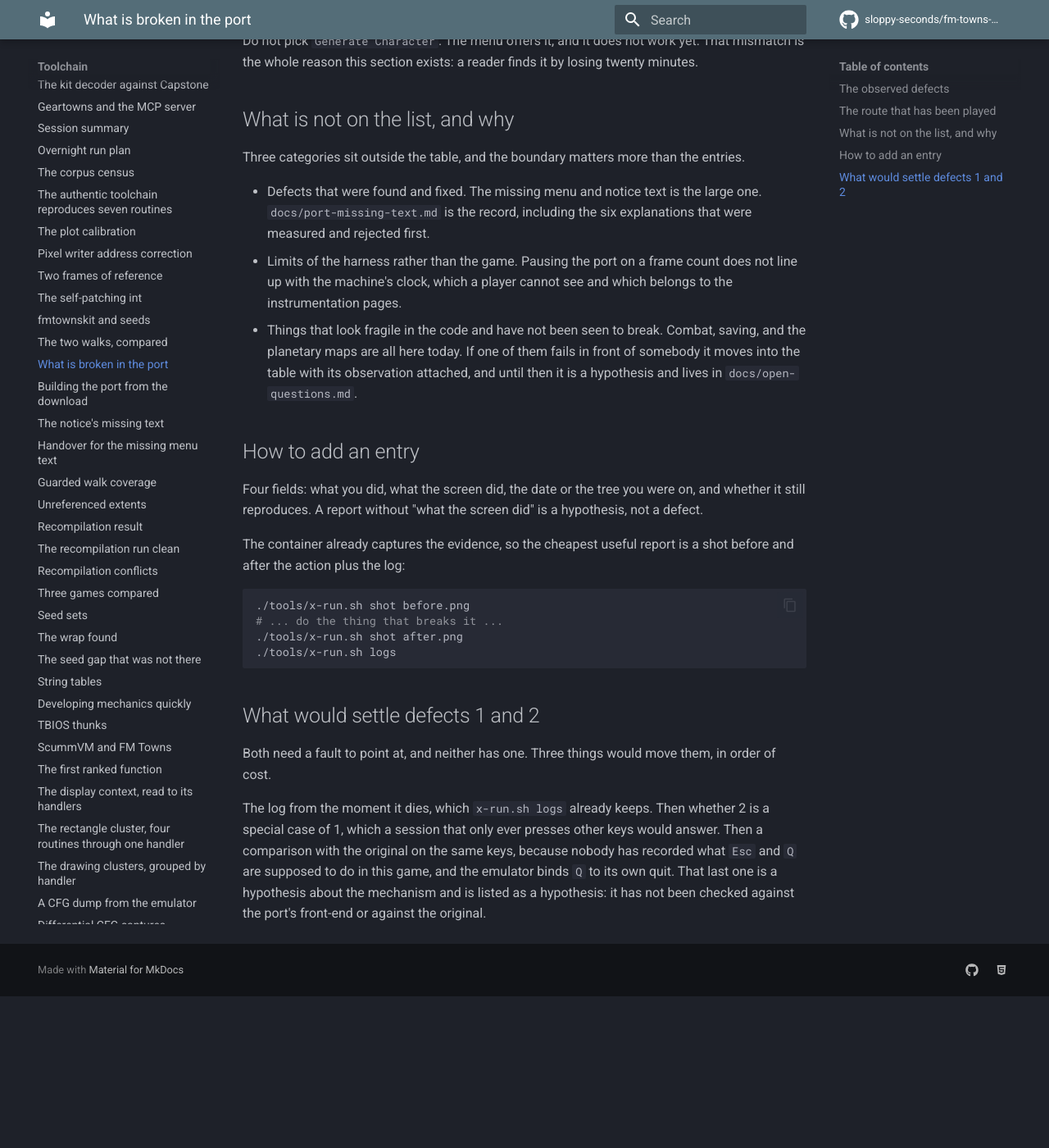
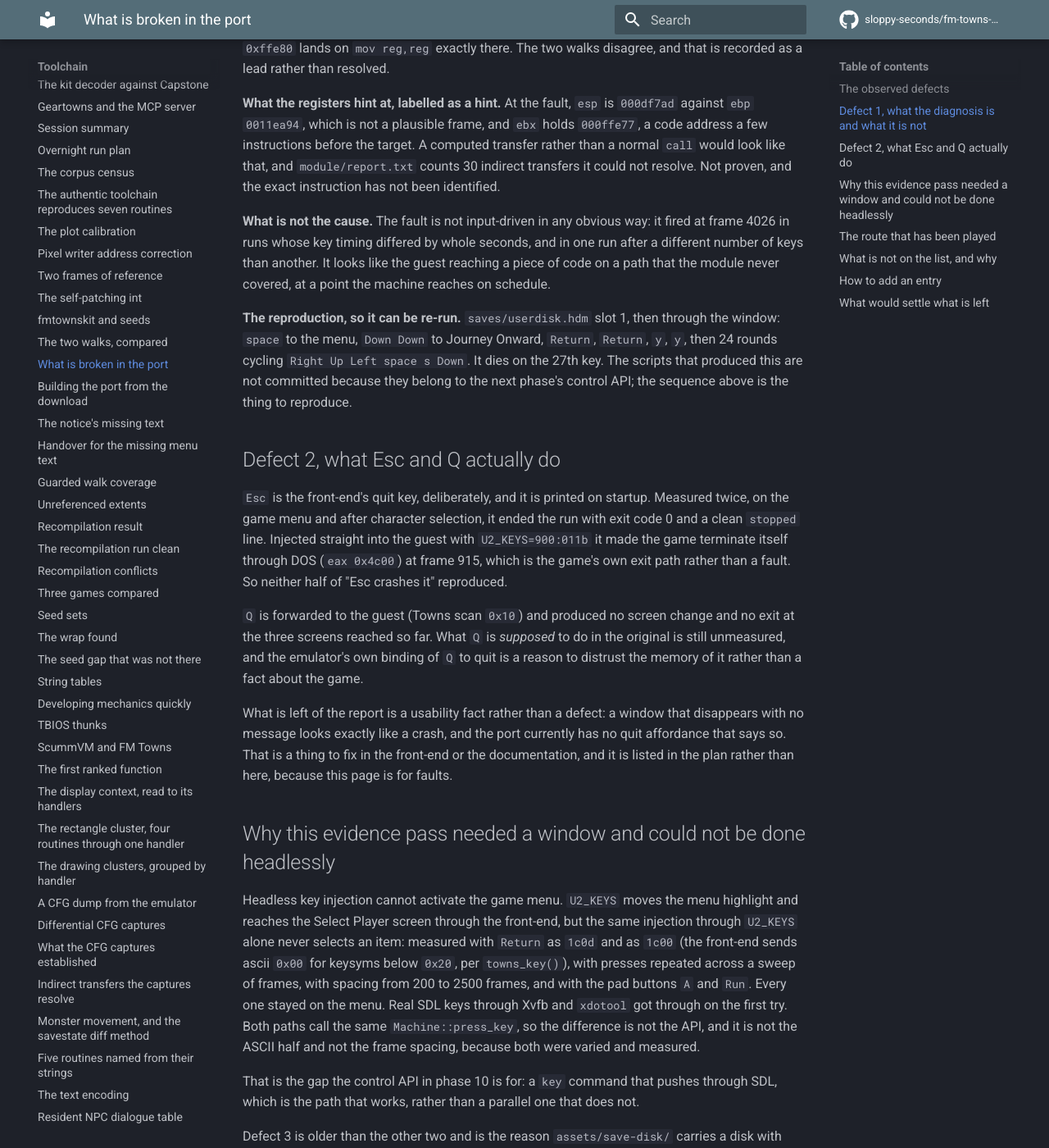
Before and after one commit to sloppy-seconds/fm-towns-ultima, an MkDocs documentation site: the page built from docs/port-defects.md, in a window 1280 px wide and 1400 px high, scrolled down 1812 px. Shown: the whole window at 82% size. Built offline with MkDocs 1.6.1 and Material for MkDocs 9.7.7, drawn with Linux system fonts in a browser that asks for light colours; comment, search, counter and statistics services are not loaded; before the commit the page ends 3027 px from its top, so only the background shows below that; some of the changed text lies outside the part shown.

Commit message:
Defect 1 has a fault address, and defect 2 does not reproduce
Evidence pass on the release binary, driven through a real SDL window under Xvfb.

Defect 1 reproduced deterministically: three runs, all dying at machine frame 4026 with
"fault at 000c:000ffeba: no recompiled function at 000c:000ffeba (eip 000fed47, frame 4026)"
and exit code 3. The exit code is the diagnosis on its own: x86_fault() in the kit ends with
std::exit(3), so 3 is the coverage-hole signature rather than a random death. 0xffeba is not a
function start in the module; it sits inside the span of f_000ffe24, and the kit dispatches only
on exact starts. cfgwalk --check says it is not an instruction boundary from its function start
while a decode seeded at 0xffe80 lands on it exactly, and that disagreement is recorded as a
lead, not resolved. The register hint (esp nowhere near ebp, ebx holding the code address
0xffe77) suggests a computed transfer, and report.txt counts 30 unresolved indirects. Labelled a
hint because the instruction has not been identified.

Defect 2 is refuted as stated. Esc ends the run with exit 0 in two states, because the front-end
treats it as the window's quit key and says so at startup, and injected into the guest it makes
the game terminate itself through DOS (eax 4c00) at frame 915, which is the game's own exit. Q
produced no screen change and no exit at the menu, on Select Player, or at the post-select
prompt. What is left is that a window vanishing with no message looks like a crash, which is a
front-end or docs problem and is named as such rather than filed as a fault.

Also recorded, because it cost the pass its first two hours: headless U2_KEYS cannot activate the
game menu, while real SDL keys do it on the first try. Measured across both ASCII values for
Return, repeated presses, spacings from 200 to 2500 frames, and the pad A and Run buttons. Both
paths call the same Machine::press_key, so the difference is not the API. That gap is the reason
phase 10's key command pushes through SDL rather than alongside it.

````diff
--- a/docs/port-defects.md
+++ b/docs/port-defects.md
@@ -11,13 +11,76 @@ quickstarts have to give the tested route rather than the one the game menu sugg
 
 | # | defect | the observation | state |
 |---|---|---|---|
-| 1 | It crashes easily | Paul played the port and it died during ordinary use. No single action was identified as the trigger, which is the observation rather than a failure to narrow it down | open, no diagnosis |
-| 2 | `Esc` and `Q` crash it | Pressing `Esc` or `Q` on the keyboard during a session ends the run abnormally. Reported in the same breath as defect 1, and the two may be one fault | open, no diagnosis |
+| 1 | It crashes easily | **Diagnosed 2026-10-31.** Paul played the port and it died during ordinary use. Reproduced on the current release binary with a scripted key sequence under Xvfb: three runs, all three died at machine frame 4026 with `fault at 000c:000ffeba: no recompiled function at 000c:000ffeba (eip 000fed47, frame 4026)` and exit code 3 | **open, cause identified as a module coverage hole, fix not attempted** |
+| 2 | `Esc` and `Q` crash it | **Not reproduced, and half of it is refuted.** `Esc` ends the run with exit code 0, measured in two different screen states, because the front-end treats it as the window's quit key (`towns_sdl.cpp:179`, `throw Stop{0}`) and `main.cpp` prints that at startup: "Escape closes it and ends the run". Injected into the guest instead, `Esc` makes the game quit itself cleanly (DOS terminate, `eax 0x4c00`, frame 915). `Q` produced no screen change and no exit at the menu, on Select Player, or on the post-select prompt | **open as a report, refuted as measured behaviour. What is left is that a vanishing window reads as a crash** |
 | 3 | Character creation does not work | `Generate Character` on the game menu was tried and is a dead end. `Journey Onward` with a character already on the disk works, and it is the only route anybody has played | open |
 | 4 | No sound library means no window | On a Debian trixie container with no SDL and no `libasound`, the port printed `graphics  sdl unavailable (Failed loading libasound.so.2: ... cannot open shared object file), falling back to none` and ran with no window at all. Installing `libasound2` gave a 640x480 window showing the title screen, on the same machine with still no SDL | open, cause known, not fixed |
 
 Defects 1 and 2 are play observations reported on 2026-10-30, when the tree was at `51ca6e5`. They are not traces.
 No backtrace has been captured for either, and neither has been re-tested since the report.
+
+## Defect 1, what the diagnosis is and what it is not
+
+The crash is not a wild pointer and not the emulator losing the plot. It is the port discovering that the game
+reached an address the recompiled module does not have.
+
+**The signature.** `fmtownskit/runtime/towns_cpu.cpp:28` is `x86_fault()`, and its last act is `std::exit(3)`. So
+**exit code 3 is the coverage-hole signature**, and any future report that says "it crashed" is answered by looking
+for a `fault at` line and a 3. The three reproductions all printed the same line, at the same frame, with the same
+target and the same `eip`:
+
+```
+fault at 000c:000ffeba: no recompiled function at 000c:000ffeba (eip 000fed47, frame 4026)
+  eax 0000004c ecx 0000994c edx 00000000 ebx 000ffe77 esp 000df7ad ebp 0011ea94 esi 00122b30 edi 00000017 fl 00000203
+```
+
+**Where 0xffeba is.** It is not a function start. `module/p_game_funcs.h` has `f_000ffe24` and the next start is
+`f_000fff9b`, so the address lies inside the span of a routine the module does contain, and the kit dispatches only
+on exact starts. `tools/cfgwalk.js --check 0xffeba` says it is not an instruction boundary when the walk starts at
+its function, while a decode seeded at `0xffe80` lands on `mov reg,reg` exactly there. The two walks disagree, and
+that is recorded as a lead rather than resolved.
+
+**What the registers hint at, labelled as a hint.** At the fault, `esp` is `000df7ad` against `ebp 0011ea94`, which is
+not a plausible frame, and `ebx` holds `000ffe77`, a code address a few instructions before the target. A computed
+transfer rather than a normal `call` would look like that, and `module/report.txt` counts 30 indirect transfers it
+could not resolve. Not proven, and the exact instruction has not been identified.
+
+**What is not the cause.** The fault is not input-driven in any obvious way: it fired at frame 4026 in runs whose key
+timing differed by whole seconds, and in one run after a different number of keys than another. It looks like the
+guest reaching a piece of code on a path that the module never covered, at a point the machine reaches on schedule.
+
+**The reproduction, so it can be re-run.** `saves/userdisk.hdm` slot 1, then through the window: `space` to the menu,
+`Down Down` to Journey Onward, `Return`, `Return`, `y`, `y`, then 24 rounds cycling `Right Up Left space s Down`. It
+dies on the 27th key. The scripts that produced this are not committed because they belong to the next phase's
+control API; the sequence above is the thing to reproduce.
+
+## Defect 2, what Esc and Q actually do
+
+`Esc` is the front-end's quit key, deliberately, and it is printed on startup. Measured twice, on the game menu and
+after character selection, it ended the run with exit code 0 and a clean `stopped` line. Injected straight into the
+guest with `U2_KEYS=900:011b` it made the game terminate itself through DOS (`eax 0x4c00`) at frame 915, which is
+the game's own exit path rather than a fault. So neither half of "Esc crashes it" reproduced.
+
+`Q` is forwarded to the guest (Towns scan `0x10`) and produced no screen change and no exit at the three screens
+reached so far. What `Q` is *supposed* to do in the original is still unmeasured, and the emulator's own binding of
+`Q` to quit is a reason to distrust the memory of it rather than a fact about the game.
+
+What is left of the report is a usability fact rather than a defect: a window that disappears with no message looks
+exactly like a crash, and the port currently has no quit affordance that says so. That is a thing to fix in the
+front-end or the documentation, and it is listed in the plan rather than here, because this page is for faults.
+
+## Why this evidence pass needed a window and could not be done headlessly
+
+Headless key injection cannot activate the game menu. `U2_KEYS` moves the menu highlight and reaches the Select
+Player screen through the front-end, but the same injection through `U2_KEYS` alone never selects an item: measured
+with `Return` as `1c0d` and as `1c00` (the front-end sends ascii `0x00` for keysyms below `0x20`, per
+`towns_key()`), with presses repeated across a sweep of frames, with spacing from 200 to 2500 frames, and with the
+pad buttons `A` and `Run`. Every one stayed on the menu. Real SDL keys through Xvfb and `xdotool` got through on the
+first try. Both paths call the same `Machine::press_key`, so the difference is not the API, and it is not the ASCII
+half and not the frame spacing, because both were varied and measured.
+
+That is the gap the control API in phase 10 is for: a `key` command that pushes through SDL, which is the path that
+works, rather than a parallel one that does not.
 
 Defect 3 is older than the other two and is the reason `assets/save-disk/` carries a disk with three characters on
 it. Without that disk the honest quickstart would be "play the original first and make a character", which is a
@@ -73,12 +136,18 @@ plus the log:
 ./tools/x-run.sh logs
 ```
 
-## What would settle defects 1 and 2
+## What would settle what is left
 
-Both need a fault to point at, and neither has one. Three things would move them, in order of cost.
+Defect 1 has a fault address now, so the question changed from "find a crash" to "what is at `0xffeba` and why does
+the guest go there". Three things would close it, in order of cost. Decode the containing routine `f_000ffe24` from
+its start and find why `cfgwalk` and a seeded decode disagree about `0xffeba`. Then identify the transfer that
+reached it, which the register hint (`ebx 000ffe77`, a code address) says is probably one of the 30 unresolved
+indirects in `module/report.txt`. Then decide whether the answer is a missing resume point, in which case
+`tools/resumepoints.js` already has the machinery, or a computed jump into a routine body, which is a different
+problem and a bigger one.
 
-The log from the moment it dies, which `x-run.sh logs` already keeps. Then whether 2 is a special case of 1, which
-a session that only ever presses other keys would answer. Then a comparison with the original on the same keys,
-because nobody has recorded what `Esc` and `Q` are supposed to do in this game, and the emulator binds `Q` to its
-own quit. That last one is a hypothesis about the mechanism and is listed as a hypothesis: it has not been checked
-against the port's front-end or against the original.
+Defect 2 needs one measurement that nobody has taken: what `Q` does in the original. The emulator binds `Q` to its
+own quit, which is why the memory of "Q crashes it" is not trustworthy, and the port forwards `Q` to the guest
+unchanged. Running the original in Tsugaru and pressing `Q` at the same three screens answers it, and if the answer
+is "nothing", the defect closes as refuted and the only remaining work is a quit affordance that does not look like
+a crash.
````
